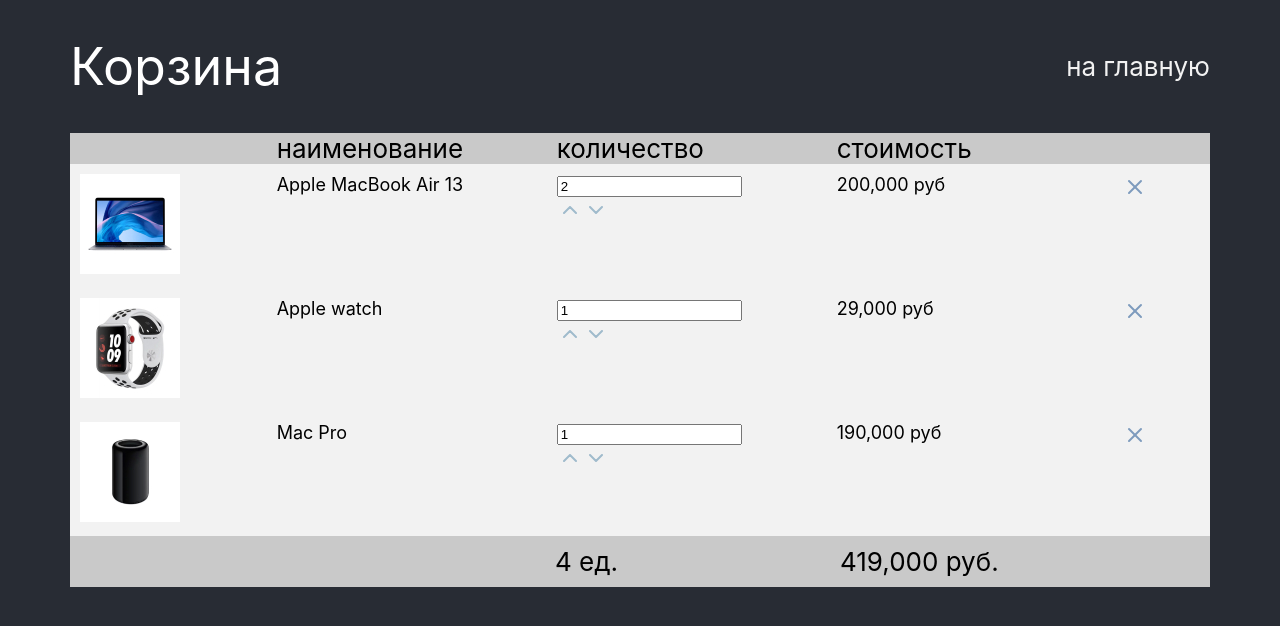
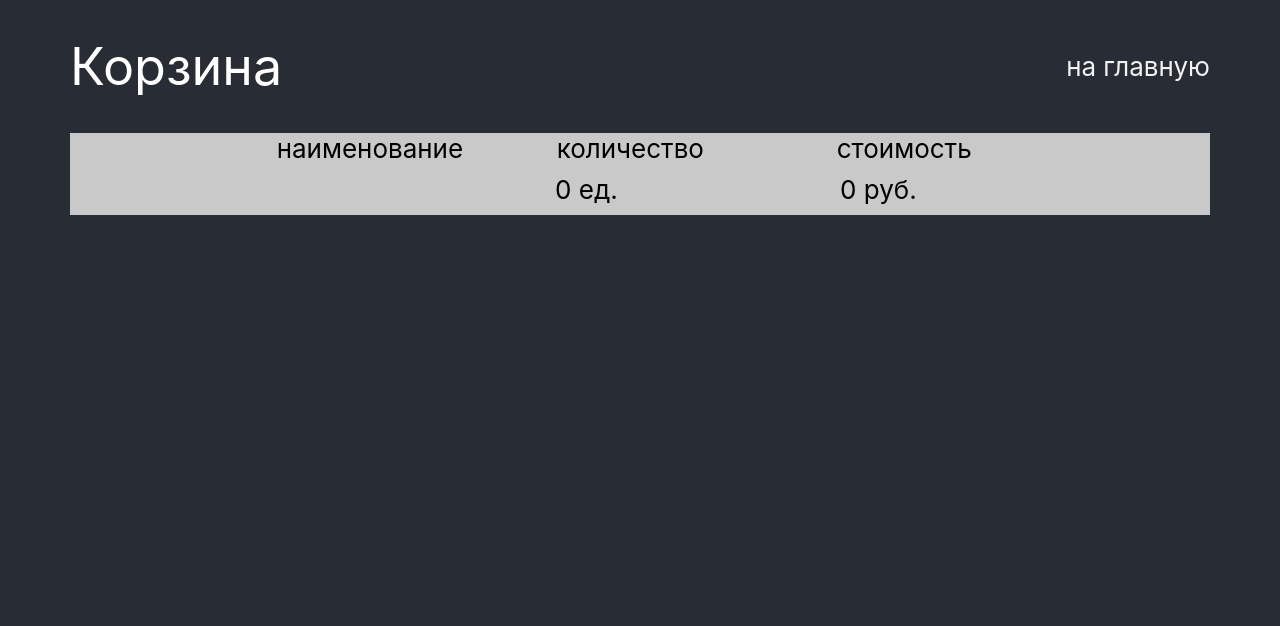
Before and after one commit to blessMe-Padre/react-cart, a React (Create React App) app: page /cart in a window 1280 px wide. Shown: the top 626 px of the page. Built offline with nearby package versions, Linux system fonts and the light colour scheme.

Commit message:
добавляет deleteItemFromCart

```diff
--- a/src/components/Cart/index.jsx
+++ b/src/components/Cart/index.jsx
@@ -3,11 +3,9 @@ import { useState, useEffect } from "react";
 import CartFooter from '../CartFooter';
 import CartHeader from '../CartHeader';
 import Product from '../Product';
-import data from '../../data';
 
-
-export default function Cart() {
-    const [cart, setCart] = useState(data);
+export default function Cart({ items }) {
+    const [cart, setCart] = useState(items);
 
     const [total, setTotal] = useState({
         price: cart.reduce((prev, curr) => prev + curr.priceTotal, 0),
@@ -27,8 +25,9 @@ export default function Cart() {
         )
     }
 
+
     // увеличения счетчика количества продукта
-    const increase = (id) => {
+    function increase(id) {
         setCart((cart) => {
             return cart.map((product) => {
                 if (product.id === id) {
@@ -38,9 +37,9 @@ export default function Cart() {
                         priceTotal: (product.count + 1) * product.price,
                     };
                 }
-                return product
-            })
-        })
+                return product;
+            });
+        });
     }
 
     // уменьшение счетчика количества продукта
@@ -89,6 +88,8 @@ export default function Cart() {
         />;
     });
 
+
+
     return (
         <>
             <CartHeader />
--- a/src/components/ProductItem/index.jsx
+++ b/src/components/ProductItem/index.jsx
@@ -1,16 +1,26 @@
 import React from 'react';
 import { Button } from '../Buttons/styled';
-import { setItemInCart } from './../../redux/reducer';
+import { setItemInCart, deleteItemFromCart } from './../../redux/reducer';
 import { useDispatch } from 'react-redux';
+import { useSelector } from 'react-redux';
+
 
 export default function ProductItem({ product }) {
     const { img, title, price } = product;
+
     const dispatch = useDispatch();
+    const items = useSelector(state => state.cart.itemInCart);
+    const isItemInCart = items.some(item => item.id === product.id);
+
     const handleClick = (e) => {
         e.stopPropagation();
-        dispatch(setItemInCart(product))
-        console.log('click');
+        if (isItemInCart) {
+            dispatch(deleteItemFromCart(product.id))
+        } else {
+            dispatch(setItemInCart(product))
+        }
     }
+
     return (
         <div>
             <div>
@@ -18,7 +28,9 @@ export default function ProductItem({ product }) {
             </div>
             <div>{title}</div>
             <div>{price} руб</div>
-            <Button onClick={handleClick}>В корзину</Button>
+            <Button onClick={handleClick}>
+                {isItemInCart ? 'Убрать из корзины' : 'В корзину'}
+            </Button>
         </div>
     )
 }
--- a/src/data.js
+++ b/src/data.js
@@ -3,7 +3,7 @@ const cart = [
         id: 1,
         img: 'macbook.jpg',
         title: 'Apple MacBook Air 13',
-        count: 2,
+        count: 1,
         price: 100000,
         priceTotal: 200000,
     },
--- a/src/pages/CartPage.jsx
+++ b/src/pages/CartPage.jsx
@@ -4,15 +4,19 @@ import { PageHeader } from '../components/Styled/styled';
 import Cart from "./../components/Cart";
 import { Container } from "./../components/Container";
 import { PageTitle } from "./../components/Title";
+import { useSelector } from 'react-redux';
+
 
 export default function CartPage() {
+    const items = useSelector(state => state.cart.itemInCart);
+
     return (
         <Container>
             <PageHeader>
                 <PageTitle>Корзина</PageTitle>
                 <StyledLink to="/">на главную</StyledLink>
             </PageHeader>
-            <Cart />
+            <Cart items={items} />
         </Container>
     )
 }
--- a/src/pages/MainPage.jsx
+++ b/src/pages/MainPage.jsx
@@ -8,9 +8,12 @@ import ProductItem from '../components/ProductItem';
 import data from './../data';
 import { StyledLink } from '../components/Link/styled';
 import { PageHeader, PageWrapper } from './../components/Styled/styled'
+import { useSelector } from 'react-redux';
 
 export default function MainPage() {
-    const [cart, setCart] = useState(data);
+    const [cart] = useState(data);
+    const item = useSelector(state => state.cart.itemInCart);
+    const totalItem = item.length;
 
     const products = cart.map((product) => {
         return <ProductItem
@@ -23,7 +26,10 @@ export default function MainPage() {
         <Container>
             <PageHeader>
                 <PageTitle>Главная страница</PageTitle>
-                <StyledLink to="/cart">Корзина</StyledLink>
+                <div>
+                    <StyledLink to="/cart">Корзина</StyledLink>
+                    {totalItem > 0 ? (<span>{totalItem}</span>) : null}
+                </div>
             </PageHeader>
             <PageWrapper>
                 {products}
--- a/src/redux/reducer.js
+++ b/src/redux/reducer.js
@@ -10,7 +10,7 @@ const cartSlice = createSlice({
             state.itemInCart.push(action.payload)
         },
         deleteItemFromCart: (state, action) => {
-            state.itemInCart = state.itemInCart.filter(product => product.id !== action.payload)
+            state.itemInCart = state.itemInCart.filter(cart => cart.id !== action.payload)
         },
     },
 });
```
